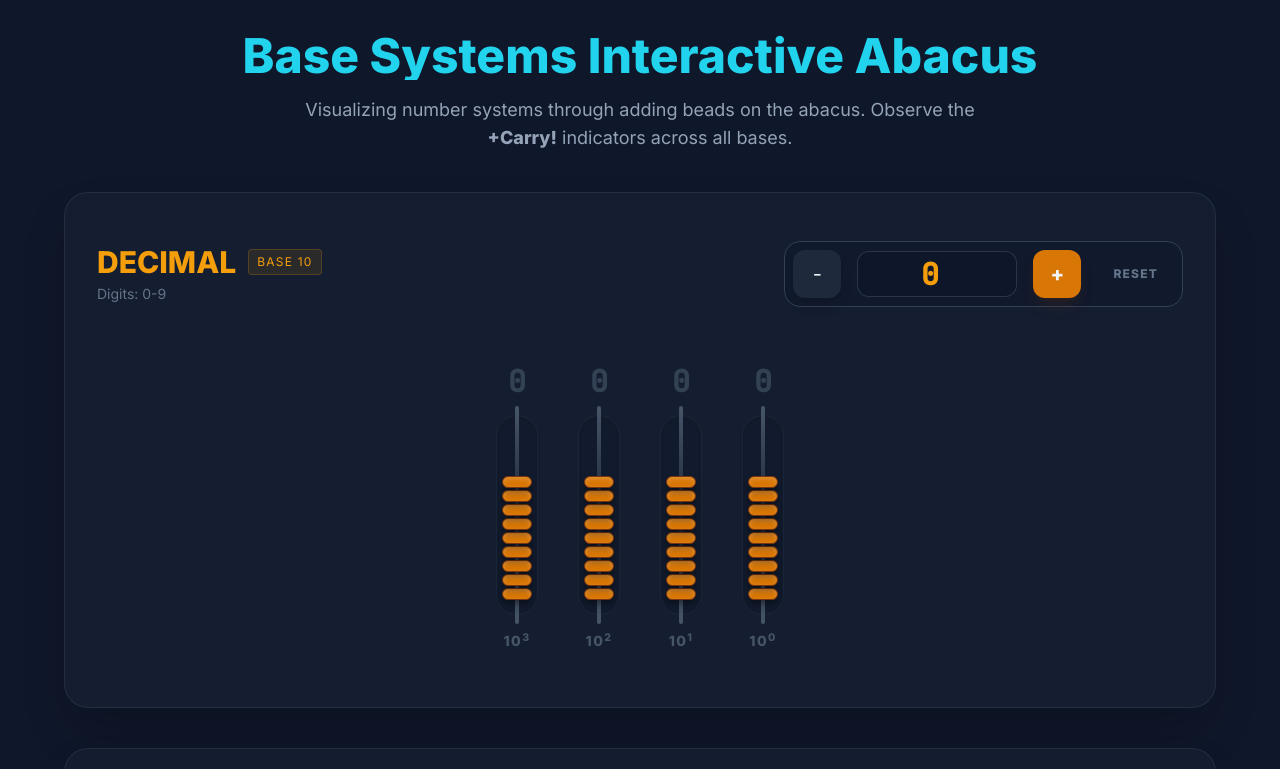
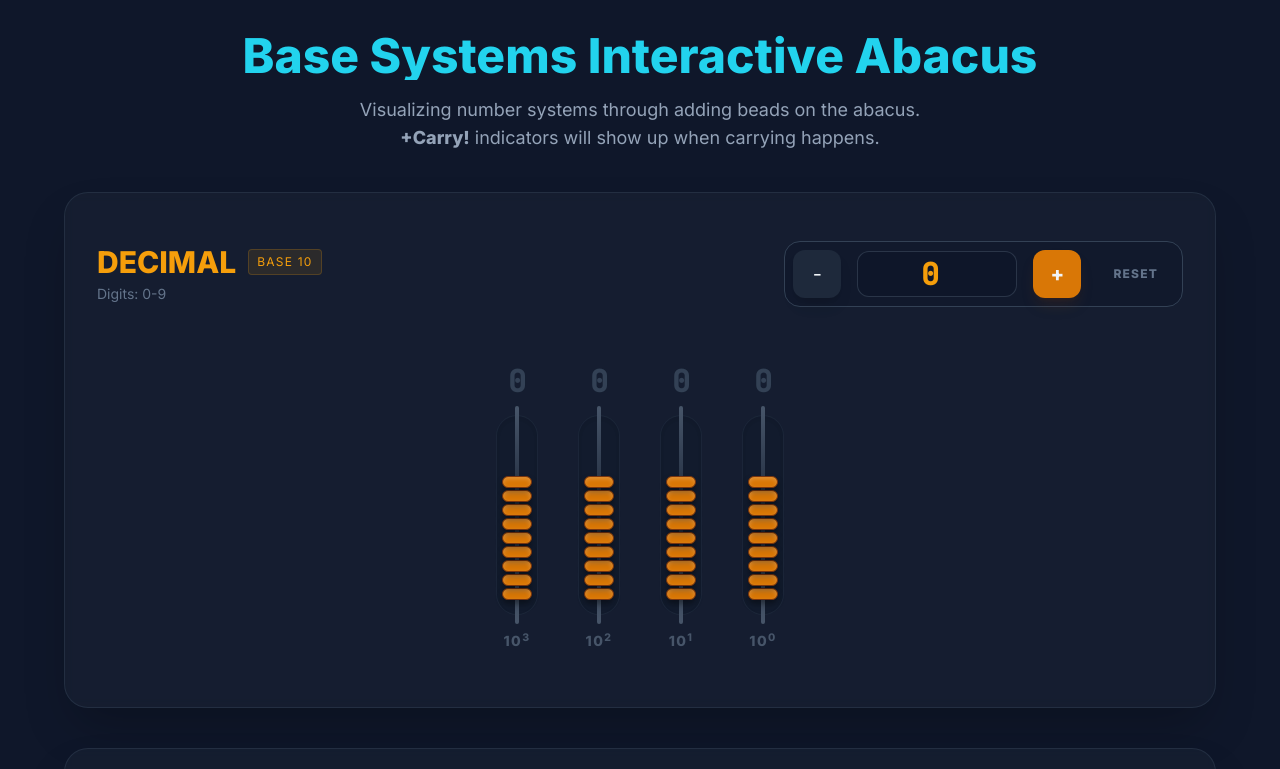
Before and after one commit to xlicoe/Base_Systems_Abacus, a plain HTML site: page index.html in a window 1280 px wide. Shown: the top 769 px of the page. Drawn offline with nearby package versions, Linux system fonts and the light colour scheme.

Commit message:
Update index.html

```diff
--- a/index.html
+++ b/index.html
@@ -113,7 +113,10 @@
                 Base Systems Interactive Abacus
             </h1>
             <p class="text-slate-400 max-w-2xl mx-auto text-lg">
-                Visualizing number systems through adding beads on the abacus. Observe the <strong>+Carry!</strong> indicators across all bases.
+                Visualizing number systems through adding beads on the abacus.
+            </p>
+            <p class="text-slate-400 max-w-2xl mx-auto text-lg">
+                 <strong>+Carry!</strong> indicators will show up when carrying happens.
             </p>
         </header>
 
```
